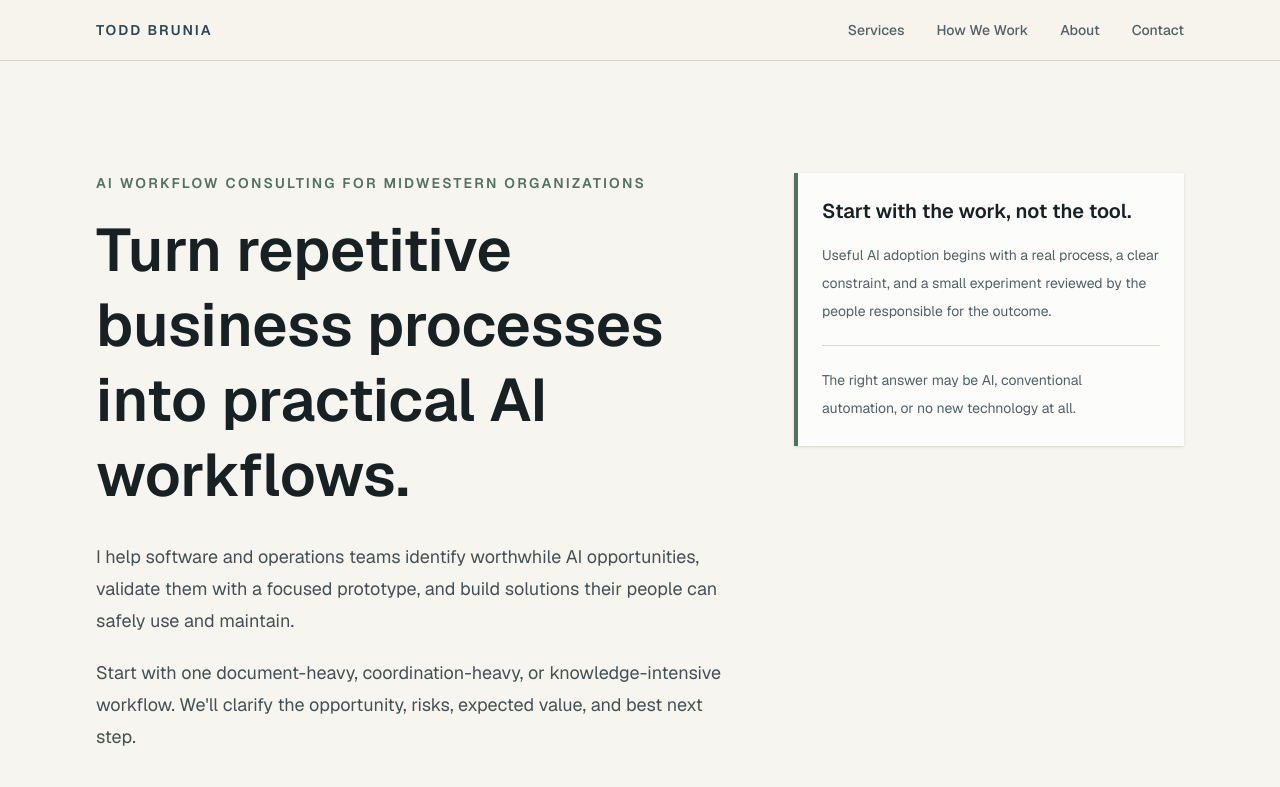
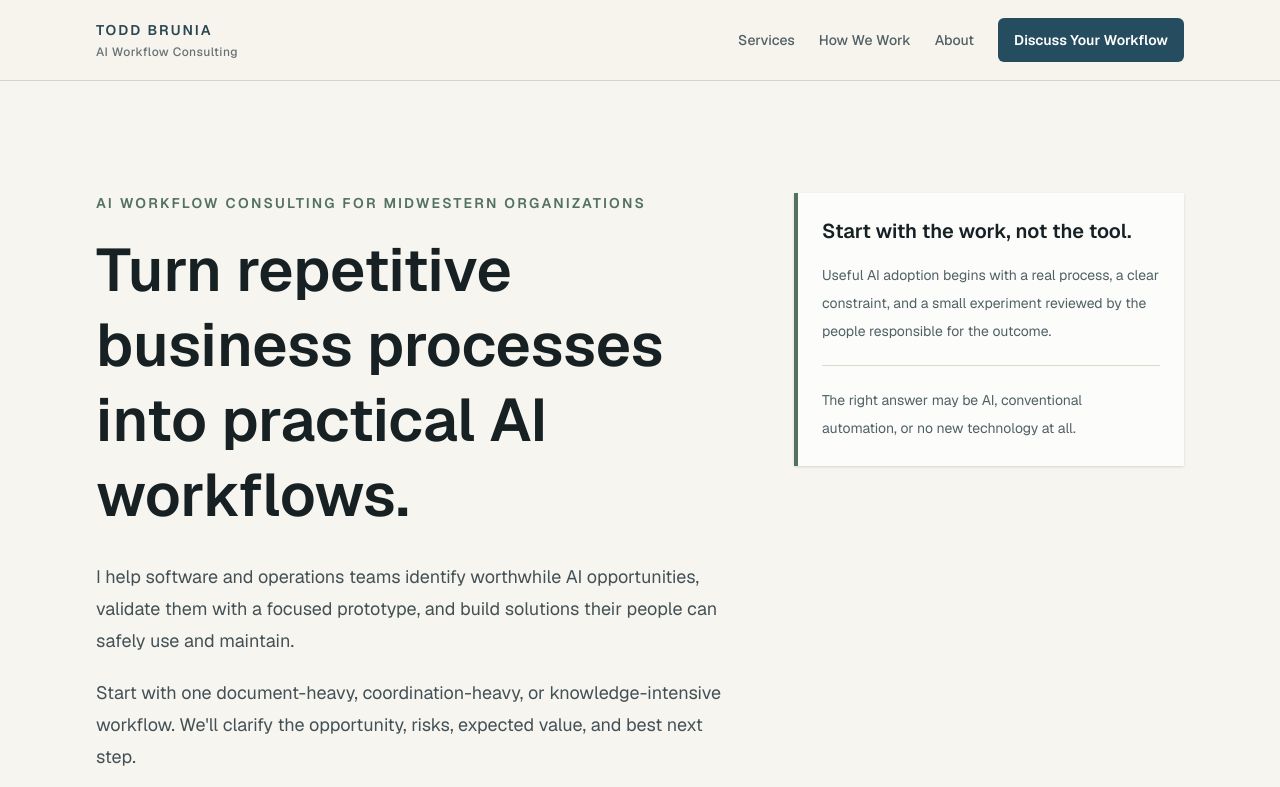
Before and after one commit to todd-brunia/ai-consulting-site, a Next.js app: page / in a window 1280 px wide. Shown: the top 787 px of the page. Built offline with nearby package versions, Linux system fonts and the light colour scheme.

Commit message:
Improve header context and navigation

```diff
--- a/src/app/home-content.ts
+++ b/src/app/home-content.ts
@@ -2,7 +2,6 @@ export const navItems = [
   { label: "Services", href: "#services" },
   { label: "How We Work", href: "#process" },
   { label: "About", href: "#about" },
-  { label: "Contact", href: "#contact" },
 ];
 
 export const contactHref =
--- a/src/app/home-sections.tsx
+++ b/src/app/home-sections.tsx
@@ -17,25 +17,71 @@ export function Header() {
     <header className="border-b border-[#d8d3c7] bg-[#f7f5ef]/95">
       <nav
         aria-label="Main navigation"
-        className="mx-auto flex max-w-6xl items-center justify-between px-6 py-5 lg:px-8"
+        className="mx-auto flex max-w-6xl items-center justify-between gap-6 px-6 py-4 lg:px-8"
       >
         <a
           href="#top"
-          className={`text-sm font-semibold uppercase tracking-[0.14em] text-[#294653] ${focusClass}`}
+          aria-label="Todd Brunia AI Workflow Consulting"
+          className={`flex min-h-12 flex-col justify-center text-[#294653] ${focusClass}`}
         >
+          <span className="text-sm font-semibold uppercase tracking-[0.14em]">
             Todd Brunia
+          </span>
+          <span className="mt-1 text-xs font-medium tracking-[0.04em] text-[#667276]">
+            AI Workflow Consulting
+          </span>
         </a>
-        <div className="hidden items-center gap-8 text-sm font-medium text-[#516166] sm:flex">
+        <div className="hidden items-center gap-6 text-sm font-medium text-[#516166] md:flex">
+          <div className="flex items-center gap-6">
             {navItems.map((item) => (
               <a
                 key={item.href}
                 href={item.href}
-              className={`transition hover:text-[#1f2a2e] ${focusClass}`}
+                className={`min-h-11 content-center transition hover:text-[#1f2a2e] ${focusClass}`}
               >
                 {item.label}
               </a>
             ))}
           </div>
+          <a
+            href={contactHref}
+            className={`inline-flex min-h-11 items-center justify-center rounded-md bg-[#254c5f] px-4 py-2 text-center text-sm font-semibold text-white transition hover:bg-[#1d3d4c] ${focusClass}`}
+          >
+            Discuss Your Workflow
+          </a>
+        </div>
+        <details className="group relative md:hidden">
+          <summary
+            className={`flex min-h-11 cursor-pointer list-none items-center justify-center rounded-md border border-[#b8b2a5] px-4 text-sm font-semibold text-[#294653] transition hover:border-[#294653] hover:bg-white/60 [&::-webkit-details-marker]:hidden ${focusClass}`}
+          >
+            Menu
+            <span
+              aria-hidden="true"
+              className="ml-2 text-lg leading-none transition group-open:rotate-45"
+            >
+              +
+            </span>
+          </summary>
+          <div className="absolute right-0 z-20 mt-3 w-64 border border-[#c9c3b7] bg-[#fdfcf8] p-3 shadow-lg">
+            <div className="flex flex-col text-sm font-medium text-[#435156]">
+              {navItems.map((item) => (
+                <a
+                  key={item.href}
+                  href={item.href}
+                  className={`flex min-h-12 items-center px-3 transition hover:bg-[#f1eee6] hover:text-[#1f2a2e] ${focusClass}`}
+                >
+                  {item.label}
+                </a>
+              ))}
+              <a
+                href={contactHref}
+                className={`mt-2 inline-flex min-h-12 items-center justify-center rounded-md bg-[#254c5f] px-4 py-2 text-center text-sm font-semibold text-white transition hover:bg-[#1d3d4c] ${focusClass}`}
+              >
+                Discuss Your Workflow
+              </a>
+            </div>
+          </div>
+        </details>
       </nav>
     </header>
   );
```
Also changed, not shown: 1 other file (tests, documents, lock files or other folders). Lines whose indentation alone changed are shown as unchanged.
